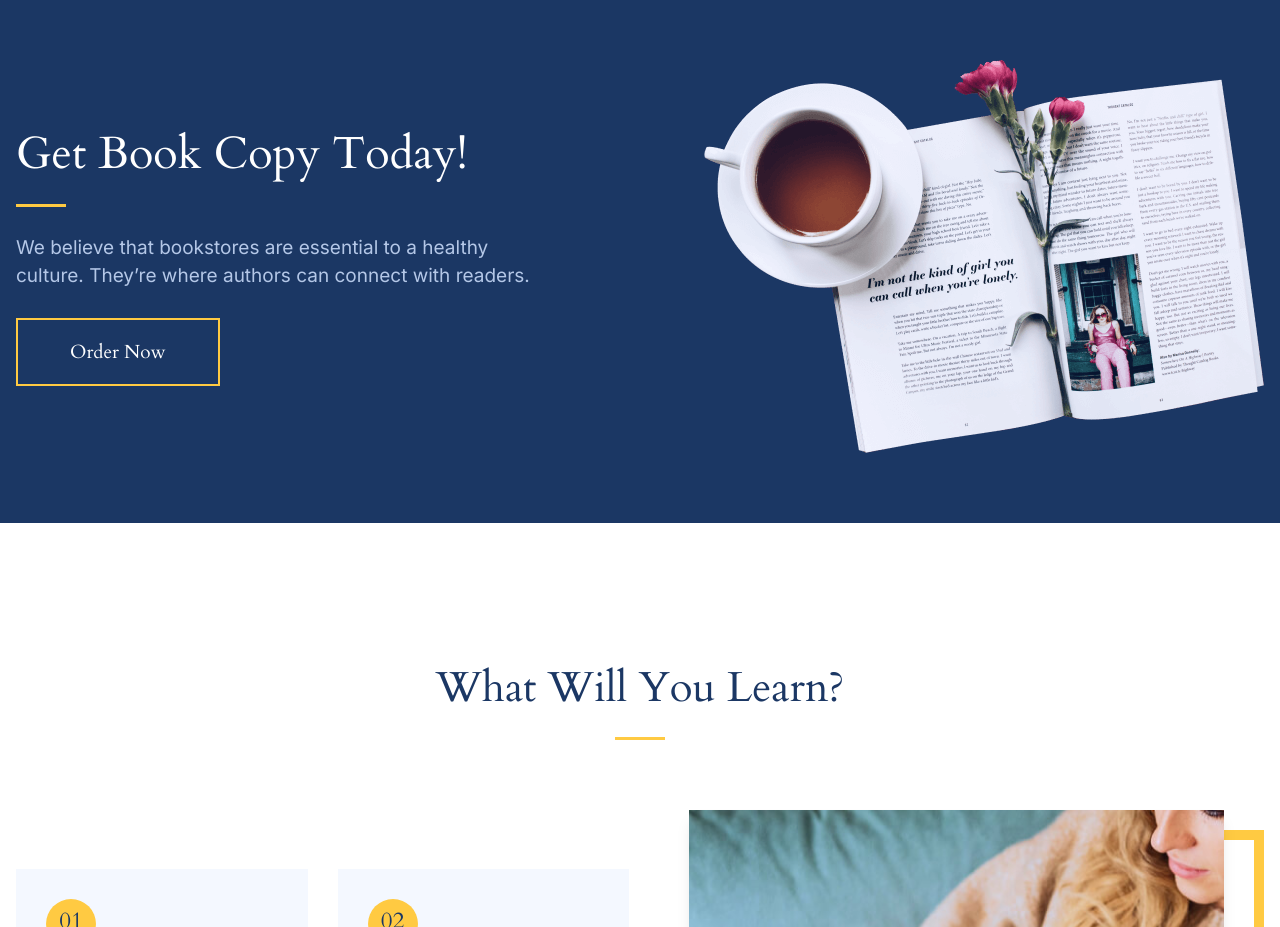
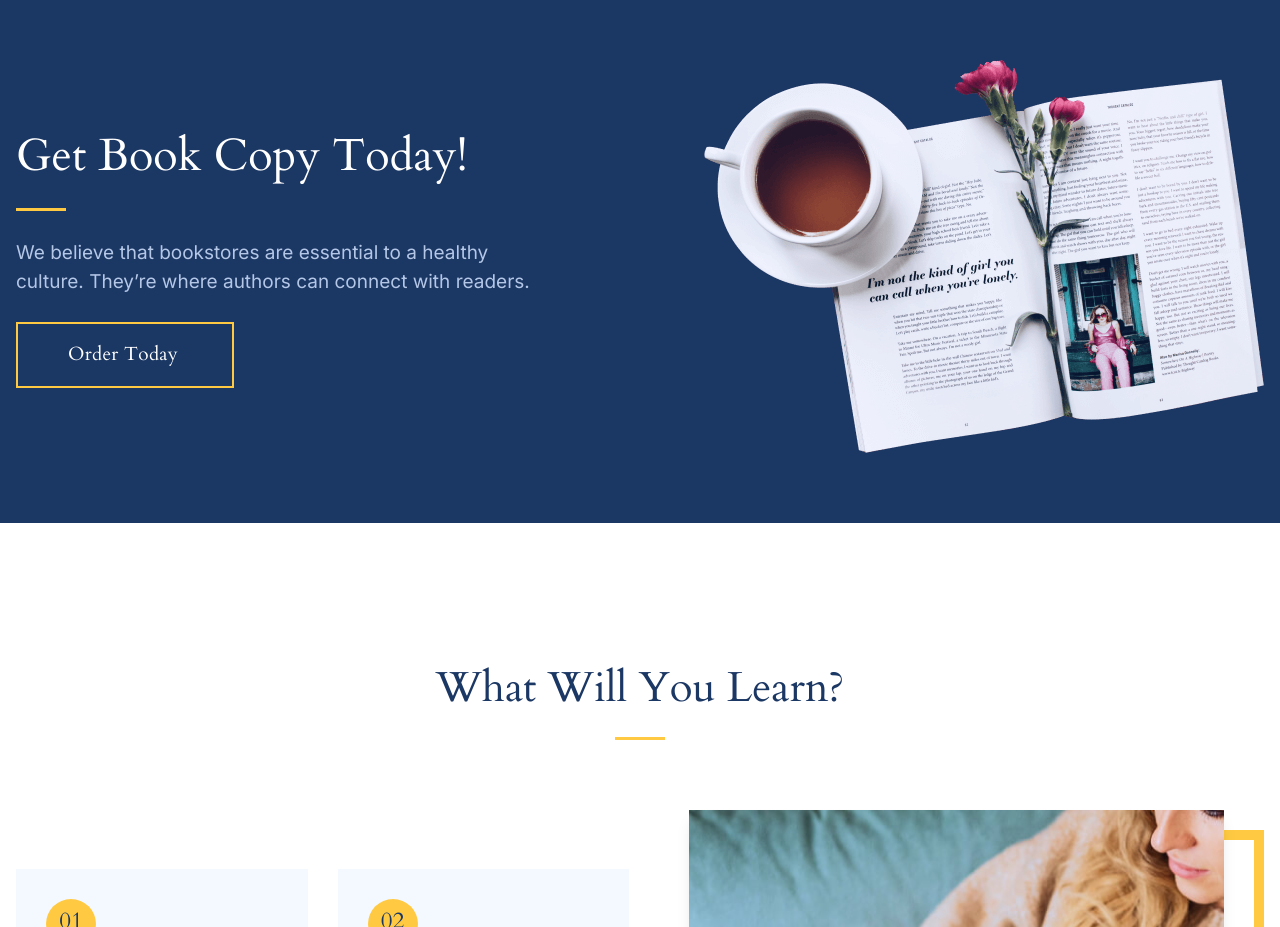
Before and after one commit to defosu-dev/author-bookstore, a Next.js app: page / in a window 1280 px wide. Shown: the part 3500-4427 px from the top of the page. Built offline with nearby package versions, Linux system fonts and the light colour scheme.

Commit message:
fix: update call-to-action text in GetBookCopyToday section and adjust layout for consistency

```diff
--- a/components/sections/GetBookCopyToday.tsx
+++ b/components/sections/GetBookCopyToday.tsx
@@ -11,7 +11,7 @@ export default function GetBookCopyToday() {
     <section className="px-4 bg-secondary">
       <div className="container mx-auto max-w-[1300px] py-[50px] md:py-[70px] flex flex-col md:flex-row justify-between items-center gap-6 md:gap-4">
         <div className="flex w-full h-full flex-col justify-center max-w-[540px]">
-          <div className="flex flex-col gap-[23px]">
+          <div className="flex flex-col mt-1">
             <Typography
               as="h2"
               variant="h2Lg"
@@ -19,25 +19,28 @@ export default function GetBookCopyToday() {
             >
               {data.titles.getBookCopy}
             </Typography>
-            <div className="bg-primary w-[50px] h-[3px]" />
+            <div className="bg-primary w-[50px] h-[3px] mt-[25px]" />
           </div>
           <Typography
             as="p"
             variant="body"
-            className={cn("text-quinary", "mt-[27px]")}
+            className={cn("text-quinary", "mt-[28px]")}
           >
             {data.getBookCopy.desc}
           </Typography>
           <Button
+            className={cn(
+              "mt-[26px]",
+              "pt-[16px] pb-[17px] tracking-[0.02rem] px-[46px]"
+            )}
             variant="outline"
             tone="white"
-            className={cn("mt-[27px]")}
             type="button"
             role="link"
-            aria-label="Order Now"
-          >
-            {data.getBookCopy.cta}
-          </Button>
+            aria-label={data.getBookCopy.cta}
+        >
+          <span className="px-1 pr-2 tracking-0-32 ">{data.getBookCopy.cta}</span>
+        </Button>
         </div>
         <div className="w-full h-full max-w-[560px] max-h-[394px]">
           <Image
--- a/data/home.json
+++ b/data/home.json
@@ -64,7 +64,7 @@
   },
   "getBookCopy": {
     "desc": "We believe that bookstores are essential to a healthy culture. They’re where authors can connect with readers.",
-    "cta": "Order Now"
+    "cta": "Order Today"
   },
   "trusted": [
     {
```
